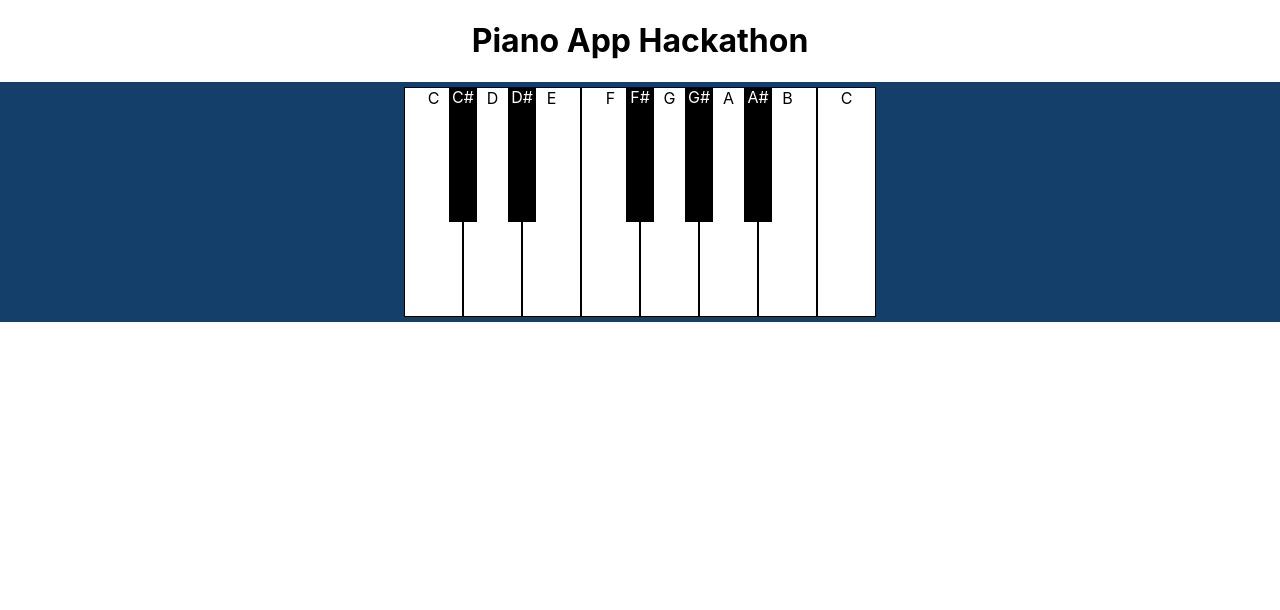
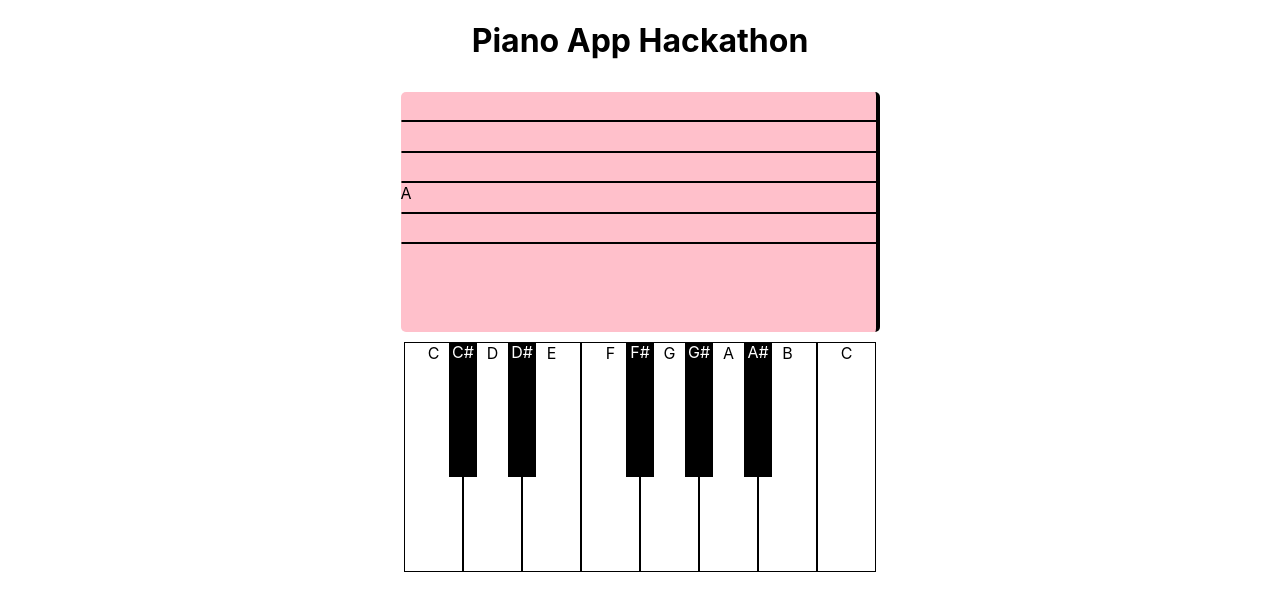
Before and after one commit to MikeOD92/here_comes_treble, a React (Create React App) app: page / in a window 1280 px wide. Shown: the top 610 px of the page. Built offline with nearby package versions, Linux system fonts and the light colour scheme.

Commit message:
working on testing notes played against song everything cwill come in a props

```diff
--- a/src/App.css
+++ b/src/App.css
@@ -69,3 +69,26 @@
 	position: relative;
 	left: 5px;
 }
+#staff{
+	width:475px;
+	background-color: pink;
+	height: 30vh;
+	margin: 10%;
+	border-right: solid 4px black;
+	border-radius: 5px;
+	margin: 10px auto;
+}
+.staff-line{
+	height: 0px;
+	width: 100%;
+	border: solid 1px black;
+	margin-top: 6%;
+	border-radius: 5px;
+}
+.staffNote{
+	position: absolute;
+}
+.newPiano{
+	display: flex;
+	flex-direction: column;
+}
--- /dev/null
+++ b/src/components/CustomStaff.js
@@ -0,0 +1,45 @@
+
+import React from 'react';
+
+export default function CustomStaff(props) {
+
+    return(
+        <div id="staff">
+            <div className="staff-line">
+                {props.note === 'F'?(<div className="staffNote f">F</div>):""}
+                {props.note === 'F#'?(<div className="staffNote f">#F</div>):""}
+            </div>
+
+            {props.note === 'E'?(<div className="staffNote e">E</div>):""}
+            {props.note === 'E#'?(<div className="staffNote e">#E</div>):""}
+
+            <div className="staff-line">
+                {props.note === 'D'?(<div className="staffNote d">D</div>):""}
+                {props.note === 'D#'?(<div className="staffNote d">#D</div>):""}
+            </div>
+
+            {props.note === 'C'?(<div className="staffNote c">C</div>):""}
+            {props.note === 'C#'?(<div className="staffNote c">#C</div>):""}
+
+            <div className="staff-line">
+                {props.note === 'B'?(<div className="staffNote b">B</div>):""}
+            </div>
+
+            {props.note === 'A'?(<div className="staffNote a">A</div>):""}
+            {props.note === 'A#'?(<div className="staffNote a">#A</div>):""}
+
+            <div className="staff-line">
+                {props.note === 'G'?(<div className="staffNote g">G</div>):""}
+                {props.note === 'G#'?(<div className="staffNote g">#G</div>):""}
+            </div>
+
+                {props.note === 'F'?(<div className="staffNote f">F</div>):""}
+                {props.note === 'F#'?(<div className="staffNote f">#F</div>):""}
+
+            <div className="staff-line">
+                {props.note === 'E'?(<div className="staffNote e">E</div>):""}
+                {props.note === 'E#'?(<div className="staffNote e">#E</div>):""}
+            </div>
+        </div>
+    )
+}
--- a/src/components/Keys.js
+++ b/src/components/Keys.js
@@ -7,10 +7,19 @@ export default function Keys(props){
     const synth = new Tone.Synth().toDestination();
 
     const {keyType, note, pitch} = props;
+    let { iterator } = props;
+
+    const notesArr = ['C','C#', 'D', 'D#', 'E', 'F', 'F#', 'G', 'G#', 'A', 'A#', 'B'];
 
     const sound = () => {
         synth.triggerAttackRelease(`${note}${pitch}`, "8n");
-        console.log(`you played ${note}`)
+        if(note === props.testNote){
+                // setTimeout(() => alert('You Clicked the right note'), 300);
+                props.setiterator(iterator += 1)
+            }else{
+                setTimeout(() => alert('You Clicked the wrong note try again'), 300);
+            }
+
     }
 
     return(
--- a/src/components/Octave.js
+++ b/src/components/Octave.js
@@ -11,18 +11,18 @@ export default function Octave(props) {
 return (
     <div className="keyboard octave">
 
-        <Keys keyType = "whiteKey" note="C" pitch={props.pitch}/>
-        <Keys keyType = "blackKey" note="C#" pitch={props.pitch}/>
-        <Keys keyType = "whiteKey" note="D" pitch={props.pitch}/>
-        <Keys keyType = "blackKey" note="D#" pitch={props.pitch}/>
-        <Keys keyType = "whiteKey" note="E" pitch={props.pitch}/>
-        <Keys keyType = "whiteKey" note="F" pitch={props.pitch}/>
-        <Keys keyType = "blackKey" note="F#" pitch={props.pitch}/>
-        <Keys keyType = "whiteKey" note="G" pitch={props.pitch}/>
-        <Keys keyType = "blackKey" note="G#" pitch={props.pitch}/>
-        <Keys keyType = "whiteKey" note="A" pitch={props.pitch}/>
-        <Keys keyType = "blackKey" note="A#" pitch={props.pitch}/>
-        <Keys keyType = "whiteKey" note="B" pitch={props.pitch}/>
+        <Keys keyType = "whiteKey" note="C" pitch={props.pitch} testNote={props.testNote} setNote={props.setNote}  iterator={props.iterator} setiterator={props.setiterator}/>
+        <Keys keyType = "blackKey" note="C#" pitch={props.pitch} testNote={props.testNote} setNote={props.setNote} iterator={props.iterator} setiterator={props.setiterator}/>
+        <Keys keyType = "whiteKey" note="D" pitch={props.pitch} testNote={props.testNote} setNote={props.setNote} iterator={props.iterator} setiterator={props.setiterator}/>
+        <Keys keyType = "blackKey" note="D#" pitch={props.pitch} testNote={props.testNote} setNote={props.setNote} iterator={props.iterator} setiterator={props.setiterator}/>
+        <Keys keyType = "whiteKey" note="E" pitch={props.pitch} testNote={props.testNote} setNote={props.setNote} iterator={props.iterator} setiterator={props.setiterator}/>
+        <Keys keyType = "whiteKey" note="F" pitch={props.pitch} testNote={props.testNote} setNote={props.setNote} iterator={props.iterator} setiterator={props.setiterator}/>
+        <Keys keyType = "blackKey" note="F#" pitch={props.pitch} testNote={props.testNote} setNote={props.setNote} iterator={props.iterator} setiterator={props.setiterator}/>
+        <Keys keyType = "whiteKey" note="G" pitch={props.pitch} testNote={props.testNote} setNote={props.setNote} iterator={props.iterator} setiterator={props.setiterator}/>
+        <Keys keyType = "blackKey" note="G#" pitch={props.pitch} testNote={props.testNote} setNote={props.setNote} iterator={props.iterator} setiterator={props.setiterator}/>
+        <Keys keyType = "whiteKey" note="A" pitch={props.pitch} testNote={props.testNote} setNote={props.setNote} iterator={props.iterator} setiterator={props.setiterator}/>
+        <Keys keyType = "blackKey" note="A#" pitch={props.pitch} testNote={props.testNote} setNote={props.setNote} iterator={props.iterator} setiterator={props.setiterator}/>
+        <Keys keyType = "whiteKey" note="B" pitch={props.pitch} testNote={props.testNote} setNote={props.setNote} iterator={props.iterator} setiterator={props.setiterator}/>
 
         {/* <div id="C" className="wholeKey" onClick={() => sound("C")}>
             {props.showNote === true?('C'):("")}
--- a/src/components/Piano.css
+++ b/src/components/Piano.css
@@ -3,7 +3,6 @@
 	justify-content: center;
 	margin: 0;
 	min-height: 30vh;
-	background-color: #143f6b;
 }
 .piano {
 	display: flex;
--- a/src/pages/Gamepage.js
+++ b/src/pages/Gamepage.js
@@ -1,22 +1,36 @@
 
-import * as Tone from "tone";
+import React from 'react';
+import { useState, useEffect } from 'react';
 import Octave from '../components/Octave';
-import React from 'react';
 import Piano from '../components/Piano.js'
 import Keys from '../components/Keys.js'
 import '../components/Piano.css'
+import CustomStaff from "../components/CustomStaff";
 
 export default function GamePage() {
+
+    const mlittleLamb = ['A','G','F','G', 'A', 'A', 'A', 'G', 'G', 'G', 'A', 'A', 'A', 'A', 'G', 'F', 'G', 'A', 'A', 'A', 'A', 'G', 'G', 'A', 'G', 'F'];
+
+    const [iterator, setiterator] = useState(0);
+
+    useEffect(() => {
+        setNote(mlittleLamb[iterator])//(props.song[iterator])
+    }, [iterator])
+
+    const [note, setNote] = useState(mlittleLamb[iterator]); // this will be props passed in for the song selected
+    //useState(props.song[iterator])
+
 return (
     <div>
     <h1>Piano App Hackathon</h1>
 
     <div className="newPiano">
+        <CustomStaff note={note}/>
     <Piano>
         {/* <Octave pitch="3"/> */}
-        <Octave pitch="4"/>
+        <Octave pitch="4" testNote={note} setNote={setNote} iterator={iterator} setiterator={setiterator}/>
         {/* <Octave pitch="5"/> */}
-        <Keys keyType = "whiteKey" note="C" pitch="5"/>
+        <Keys keyType = "whiteKey" note="C" pitch="5" testNote={note} setNote={setNote}/>
     </Piano>
     </div>
 
```
